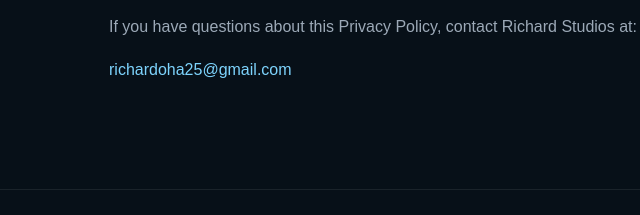
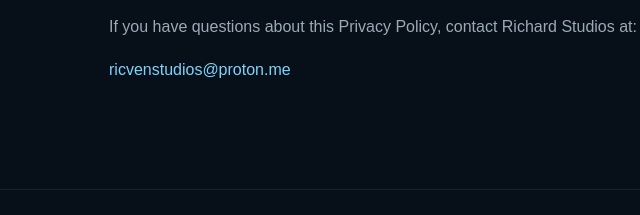
Before and after one commit to ricvenlimited/ricven-website, a plain HTML site: page privacy.html in a window 1280 px wide. Shown: the part 1497-1712 px from the top of the page, 106-746 px from the left. Drawn offline with Linux system fonts and the light colour scheme.

Commit message:
chore: update Ricven contact email

```diff
--- a/privacy.html
+++ b/privacy.html
@@ -268,8 +268,8 @@
     </p>
 
     <p>
-      <a href="mailto:richardoha25@gmail.com">
-        richardoha25@gmail.com
+      <a href="mailto:ricvenstudios@proton.me">
+        ricvenstudios@proton.me
       </a>
     </p>
 
```
